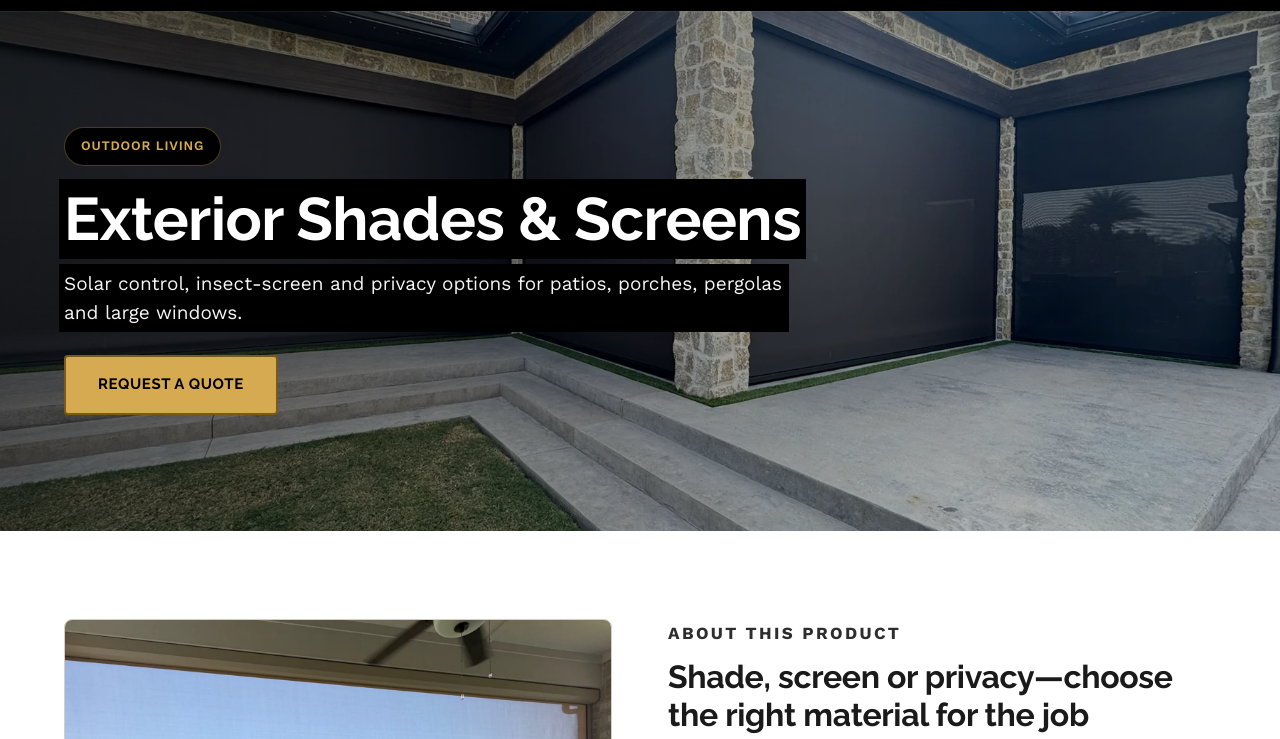
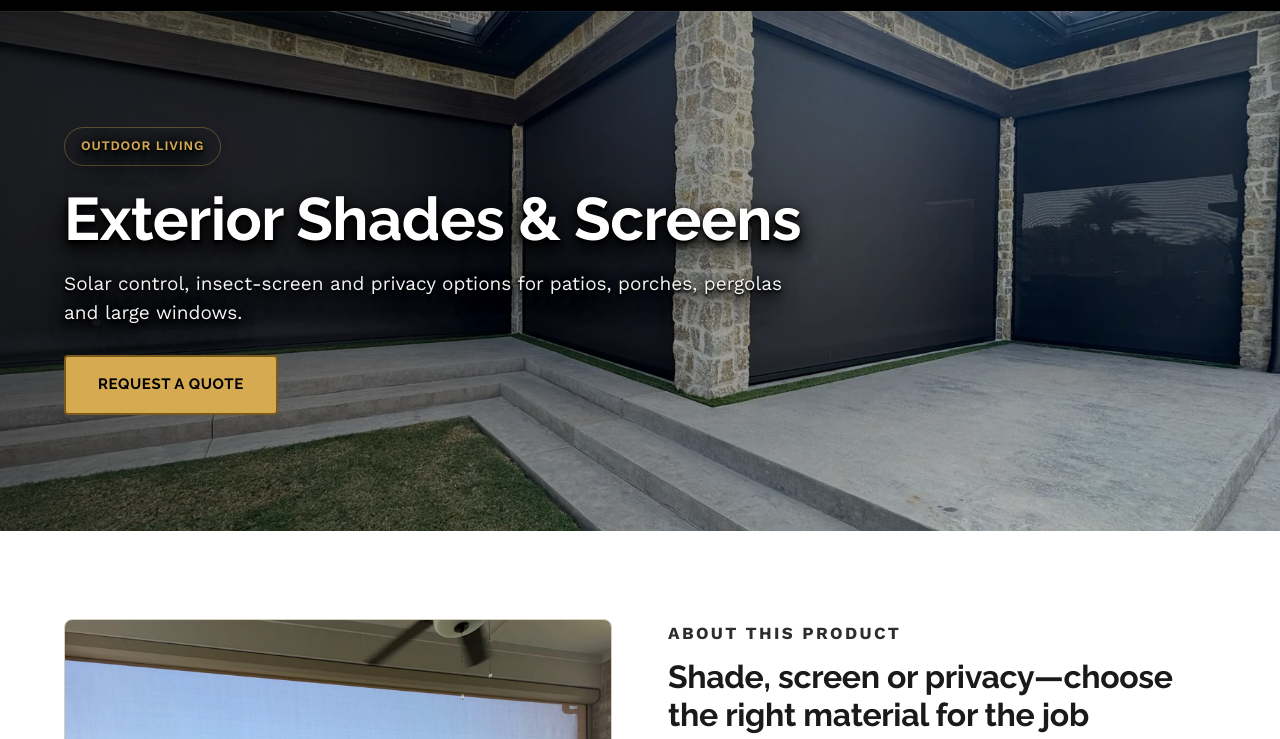
Before and after one commit to tmaxrollups/tmax-website, a website: page public/exterior-shades.html in a window 1280 px wide. Shown: the part 61-800 px from the top of the page. Drawn offline with nearby package versions, Linux system fonts and the light colour scheme.

Commit message:
style: replace header labels with text glow

```diff
--- a/public/assets/accessibility.css
+++ b/public/assets/accessibility.css
@@ -44,26 +44,19 @@
 
 .hero h1,
 .hero h2,
-.hero .hero-desc {
-  background: #000;
-  box-shadow: 0 0 0 5px #000;
-  width: fit-content;
-}
-
-.hero .hero-eyebrow {
-  background: #000;
-}
-
-.hero-title-text {
-  background: #000;
-  box-shadow: 0 0 0 5px #000;
-}
-
+.hero .hero-desc,
+.hero .hero-eyebrow,
+.hero-title-text,
 .page-header .hero-eyebrow,
 .page-header h1,
 .page-header-desc {
-  background: #000;
-  box-shadow: 0 0 0 5px #000;
+  background: transparent;
+  box-shadow: none;
+  text-shadow:
+    0 2px 2px rgba(0, 0, 0, 0.98),
+    0 4px 7px rgba(0, 0, 0, 0.92),
+    0 8px 16px rgba(0, 0, 0, 0.84),
+    0 12px 28px rgba(0, 0, 0, 0.72);
   width: fit-content;
 }
 
```
Also changed, not shown: test/accessibility-coverage.test.js (+2 -2 lines).
